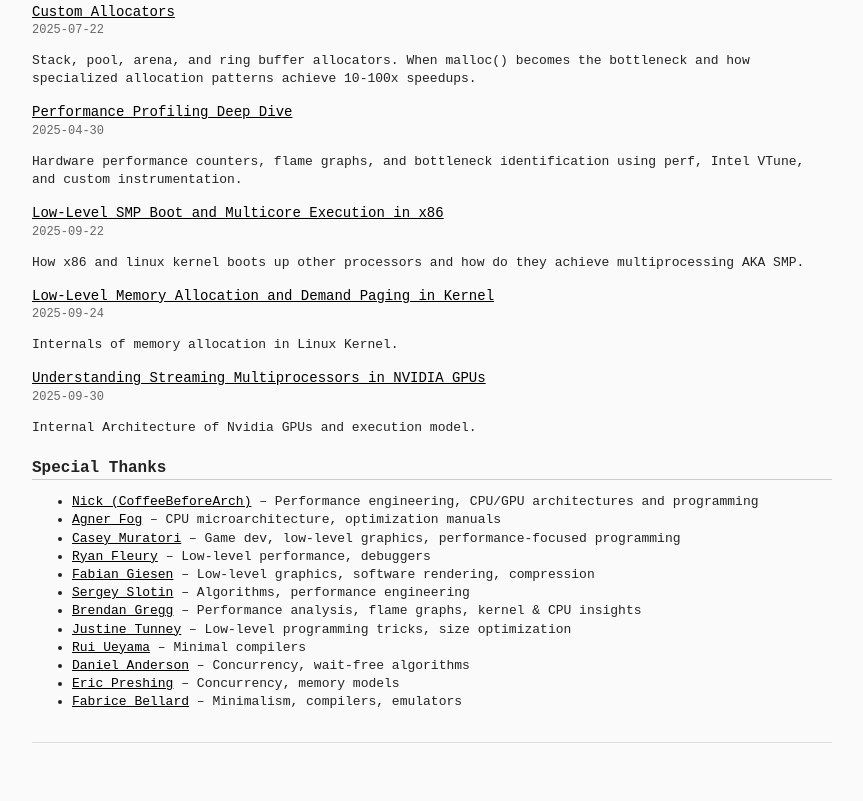
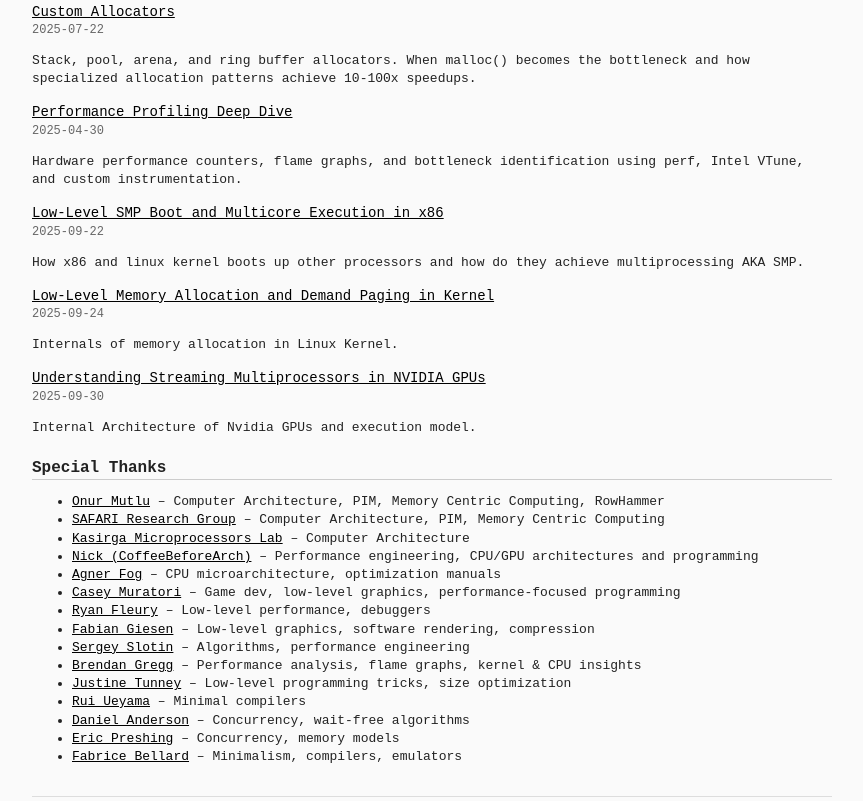
Before and after one commit to emomaxd/emomaxd.github.io, a plain HTML site: page index.html in a window 1280 px wide. Shown: the part 842-1643 px from the top of the page, without its empty margins (208-1071 px from the left). Drawn offline with Linux system fonts and the light colour scheme.

Commit message:
[index] additions into special thanks section

```diff
--- a/index.html
+++ b/index.html
@@ -145,6 +145,9 @@
 
     <h2>Special Thanks</h2>
         <ul>
+            <li><a href="https://people.inf.ethz.ch/omutlu/">Onur Mutlu</a> – Computer Architecture, PIM, Memory Centric Computing, RowHammer</li>
+            <li><a href="https://safari.ethz.ch/">SAFARI Research Group</a> – Computer Architecture, PIM, Memory Centric Computing</li>
+            <li><a href="https://www.kasirga.net/">Kasirga Microprocessors Lab</a> – Computer Architecture</li>
             <li><a href="https://coffeebeforearch.github.io/">Nick (CoffeeBeforeArch)</a> – Performance engineering, CPU/GPU architectures and programming</li>
             <li><a href="https://www.agner.org/">Agner Fog</a> – CPU microarchitecture, optimization manuals</li>
             <li><a href="https://caseymuratori.com/">Casey Muratori</a> – Game dev, low-level graphics, performance-focused programming</li>
```
